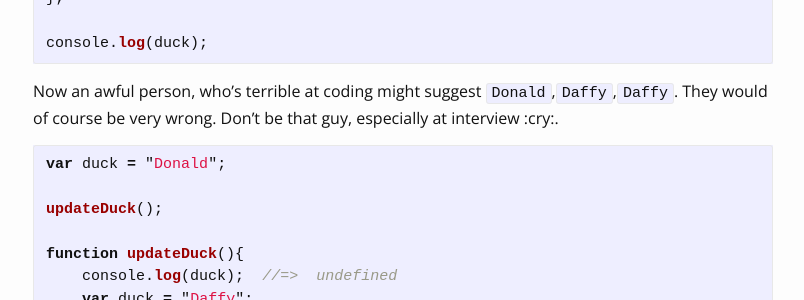
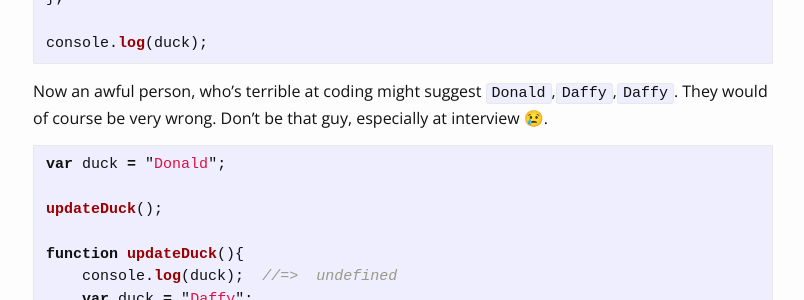
Before and after one commit to Teeohbee/Teeohbee.github.io, a Jekyll site: the page built from _posts/2016-03-03-Hoisting-Duck-In-Javascript.md, in a window 1280 px wide. Shown: the part 704-1004 px from the top of the page, without its empty margins (237-1041 px from the left). Built offline with Jekyll 4.4.1, drawn with Linux system fonts in a browser that asks for light colours; emoji names are drawn with the system emoji font; part of the change alters nothing that is shown.

```diff
--- a/_config.yml
+++ b/_config.yml
@@ -18,3 +18,7 @@ github_username:  teeohbee
 
 # Build settings
 markdown: kramdown
+
+# Gem files
+gems:
+  - jemoji
```
